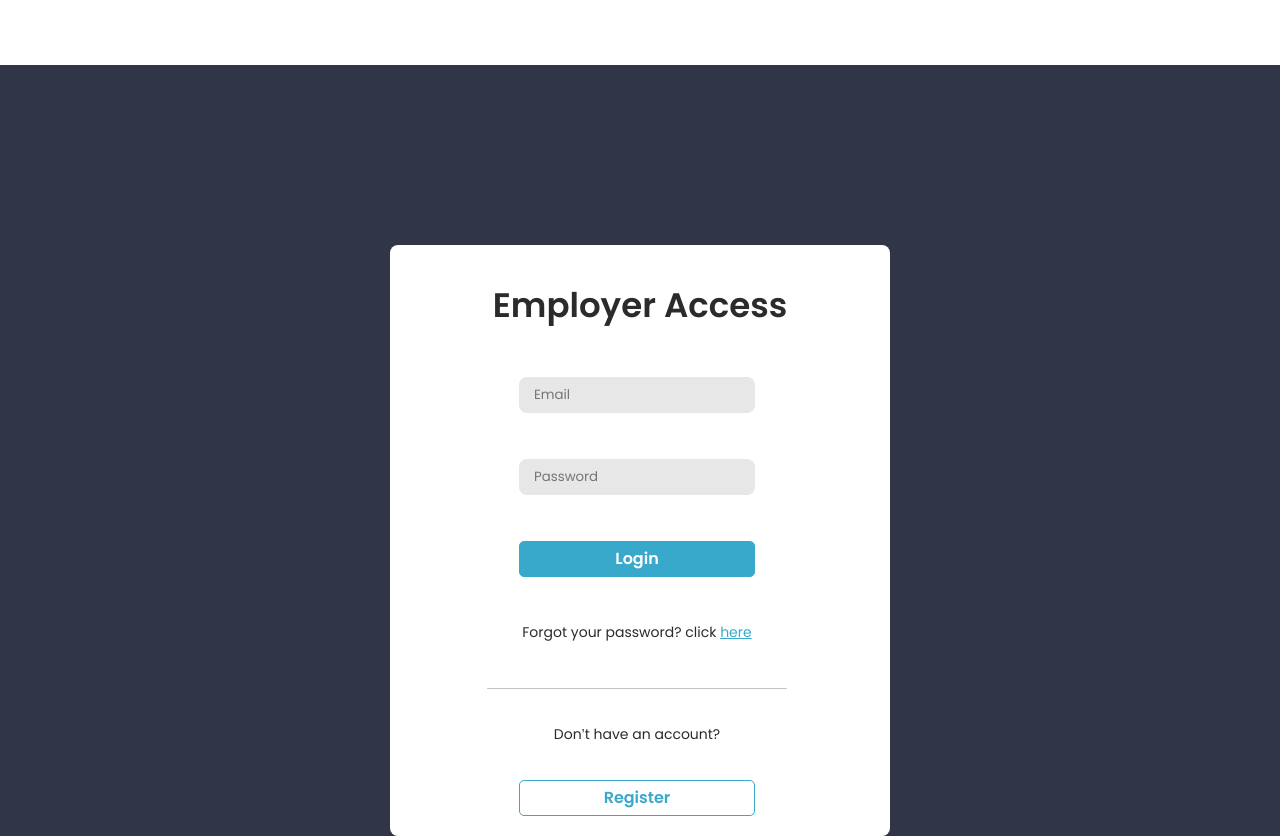
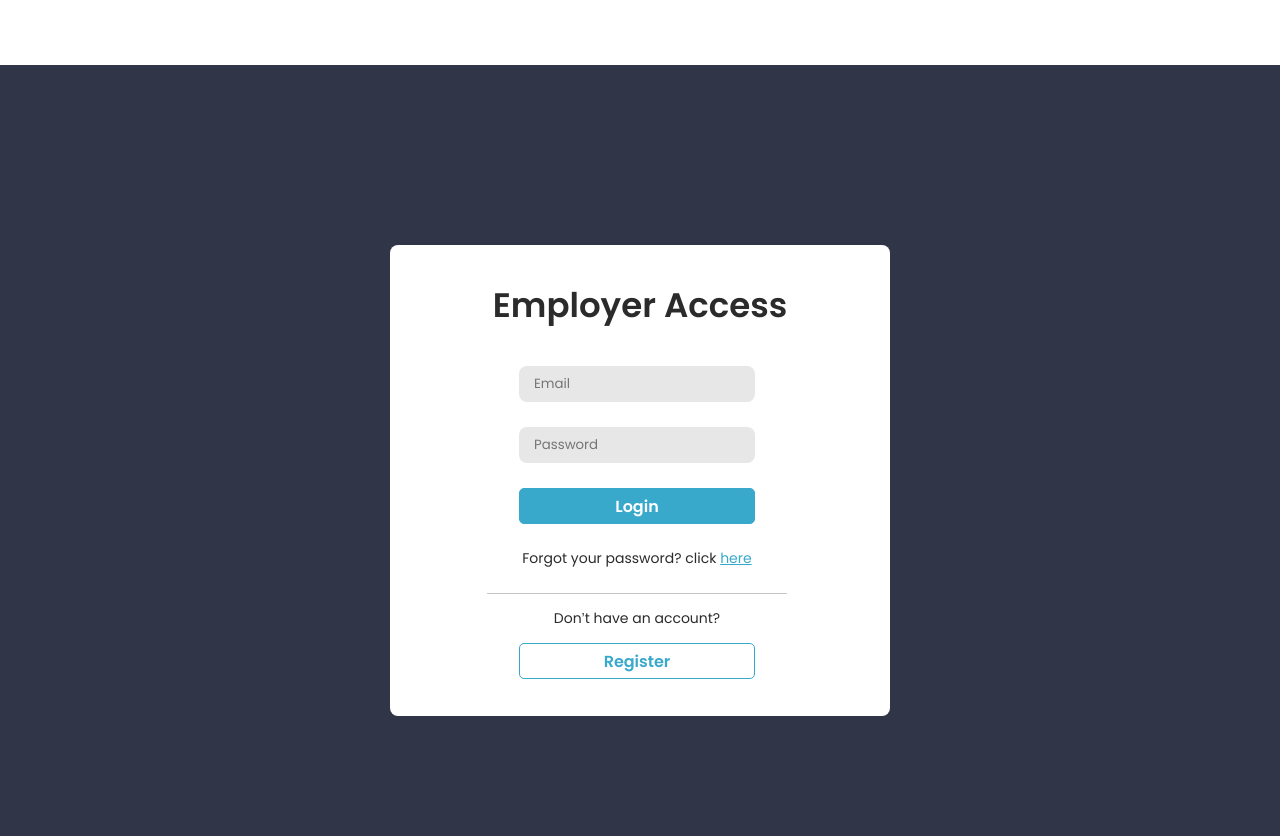
Before and after one commit to FiretechDS/Hustle-Employer, a Vue app in the folder packages/ui/: page /login in a window 1280 px wide. After the commit the page ends 800 px from the top, so only its background shows below. Built offline with nearby package versions, Linux system fonts and the light colour scheme.

Commit message:
FIX Login: Dimensiones y espacios del formulario

```diff
--- a/packages/ui/src/components/employer/LoginMain.vue
+++ b/packages/ui/src/components/employer/LoginMain.vue
@@ -55,9 +55,9 @@ export default defineComponent({
   display: flex;
   flex-direction: column;
   align-items: center;
-  justify-content: space-around;
+//  justify-content: space-around;
   width: 43rem;
-  height: 46rem;
+  height: 34rem;
   margin-right: 2rem;
   margin-left: 2.2rem;
 }
```
